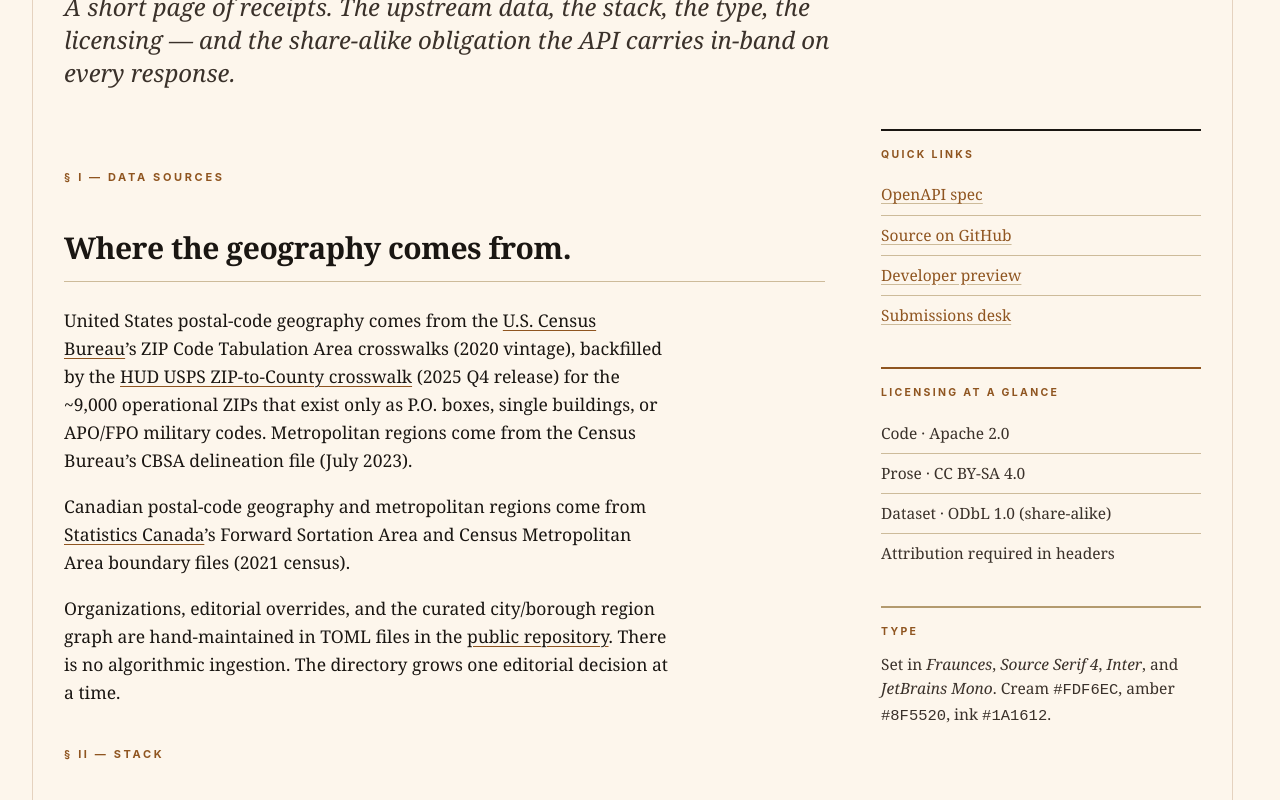
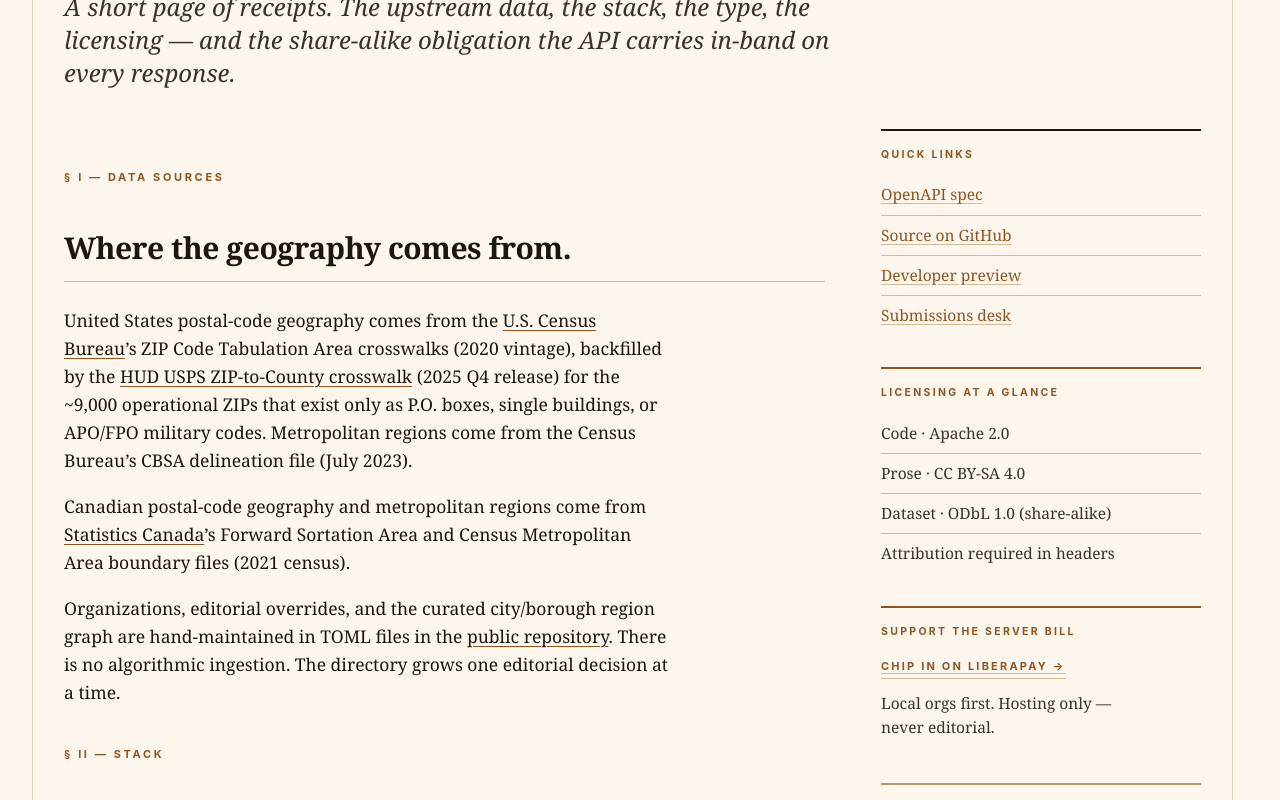
Before and after one commit to mjrossi/urbanist-atlas, a React (Vite) app in the folder web/: page /colophon in a window 1280 px wide. Shown: the part 520-1320 px from the top of the page. Built offline with nearby package versions, Linux system fonts and the light colour scheme; no server answers.

Commit message:
Add Liberapay funding link, scoped to hosting costs (#111)

```diff
--- a/web/src/routes/Colophon.tsx
+++ b/web/src/routes/Colophon.tsx
@@ -138,6 +138,33 @@ X-Data-Attribution: https://urbanistatlas.com
             <Link to="/submit">submissions desk</Link> today, and a moderated in-app queue
             ships with the Phase 2 API-key program.
           </p>
+
+          <div className="section-kicker">§ VI — Keeping it running</div>
+          <h2>Who pays for the servers.</h2>
+          <div className="h2-rule" />
+          <p>
+            The Atlas is independent and unfunded. Hosting is cheap but not free — the
+            Fly.io instance, the Cloudflare plan, and the domain run a few dollars a
+            month, paid out of pocket. If you&rsquo;d like to help cover the bill,
+            there&rsquo;s a{' '}
+            <a
+              href="https://liberapay.com/urbanist-atlas/"
+              target="_blank"
+              rel="noopener noreferrer"
+            >
+              Liberapay
+            </a>{' '}
+            tip jar.
+          </p>
+          <p>
+            Two caveats, both non-negotiable. First: give to your local advocacy
+            organization before you give here — they&rsquo;re the entire point of this
+            directory, and a few dollars go much further with them than with our server
+            bill. Second: donations buy nothing on this side. They don&rsquo;t influence
+            which organizations are listed, how they&rsquo;re ordered, or anything else
+            editorial. The directory grows one editorial decision at a time, and money is
+            not one of the inputs.
+          </p>
         </main>
 
         <aside className="rail">
@@ -167,6 +194,20 @@ X-Data-Attribution: https://urbanistatlas.com
               <li>Attribution required in headers</li>
             </ul>
           </div>
+          <div className="rail-block amber">
+            <div className="rail-kicker">Support the server bill</div>
+            <p className="text-sm">
+              <a
+                className="read-on"
+                href="https://liberapay.com/urbanist-atlas/"
+                target="_blank"
+                rel="noopener noreferrer"
+              >
+                Chip in on Liberapay →
+              </a>
+            </p>
+            <p className="text-sm">Local orgs first. Hosting only — never editorial.</p>
+          </div>
           <div className="rail-block muted">
             <div className="rail-kicker">Type</div>
             <p className="text-sm">
--- a/web/src/styles/global.css
+++ b/web/src/styles/global.css
@@ -570,6 +570,15 @@ a {
   align-items: start;
 }
 
+/* Grid items default to min-width: auto, which lets wide content (e.g. the
+   Colophon's <pre class="codeblock"> wire payloads, with long unbreakable
+   URLs) force a track wider than the viewport — producing horizontal page
+   scroll on mobile. min-width: 0 lets the columns shrink so the codeblock's
+   own overflow-x: auto handles the overflow internally. */
+.spread > * {
+  min-width: 0;
+}
+
 @media (min-width: 900px) {
   .spread {
     grid-template-columns: 1fr 320px;
```
